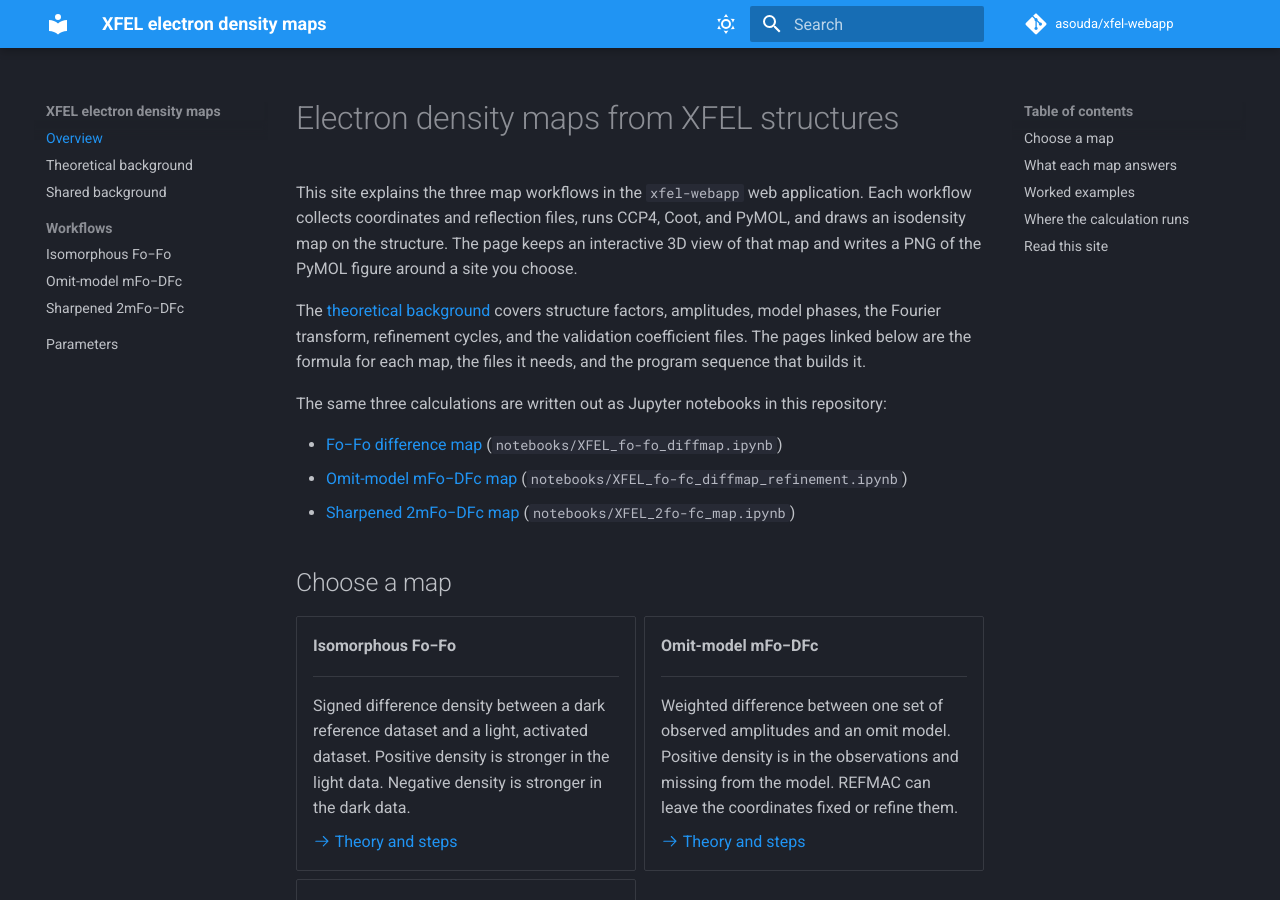
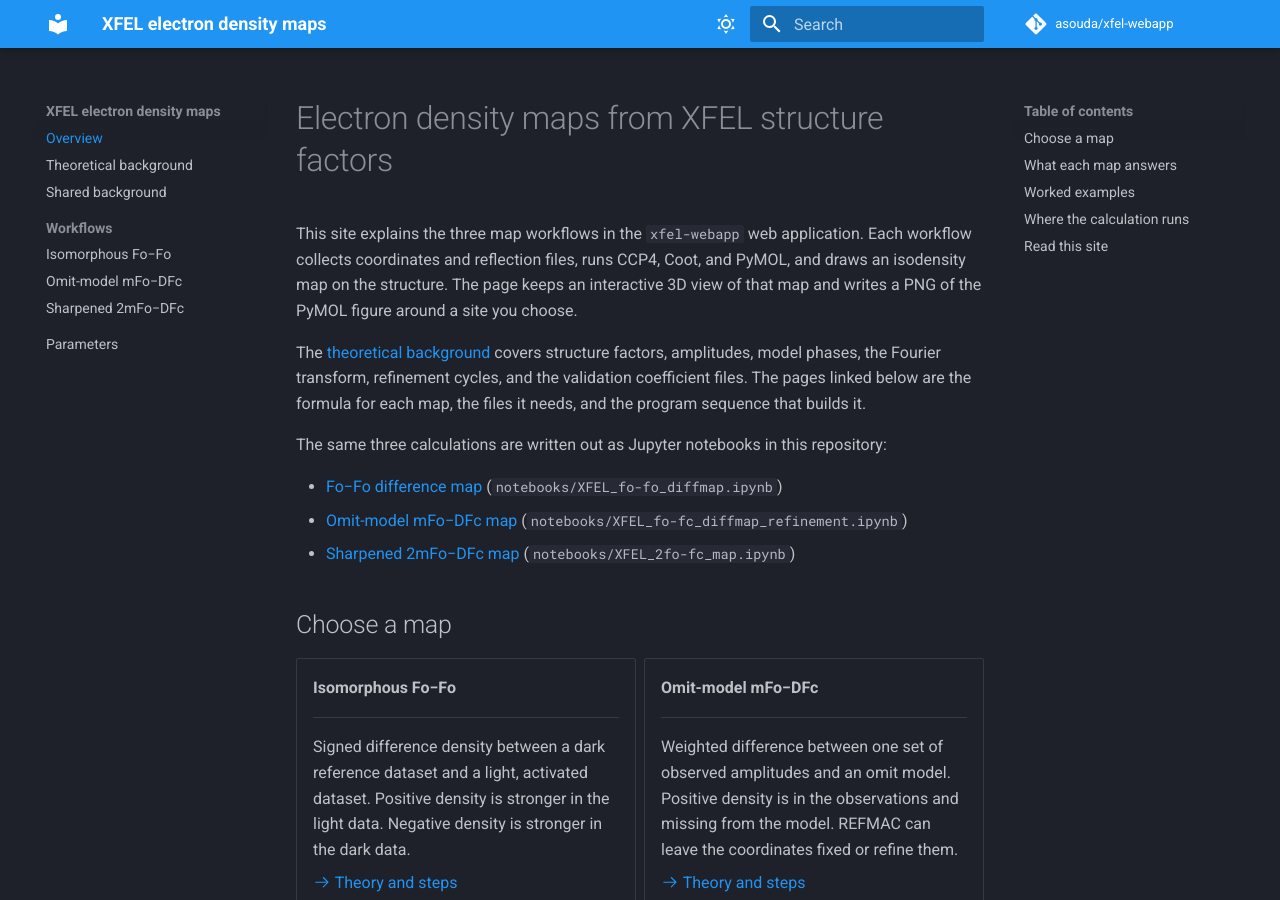
Before and after one commit to asouda/xfel-webapp, an MkDocs documentation site: the page built from docs/index.md, in a window 1280 px wide and 900 px high. Built offline with MkDocs 1.6.1 and Material for MkDocs 9.7.7, drawn with Linux system fonts in a browser that asks for light colours; comment, search, counter and statistics services are not loaded.

Commit message:
CHanged the title of the doc site

```diff
--- a/docs/index.md
+++ b/docs/index.md
@@ -1,4 +1,4 @@
-# Electron density maps from XFEL structures
+# Electron density maps from XFEL structure factors
 
 This site explains the three map workflows in the `xfel-webapp` web application. Each workflow collects coordinates and reflection files, runs CCP4, Coot, and PyMOL, and draws an isodensity map on the structure. The page keeps an interactive 3D view of that map and writes a PNG of the PyMOL figure around a site you choose.
 
```
